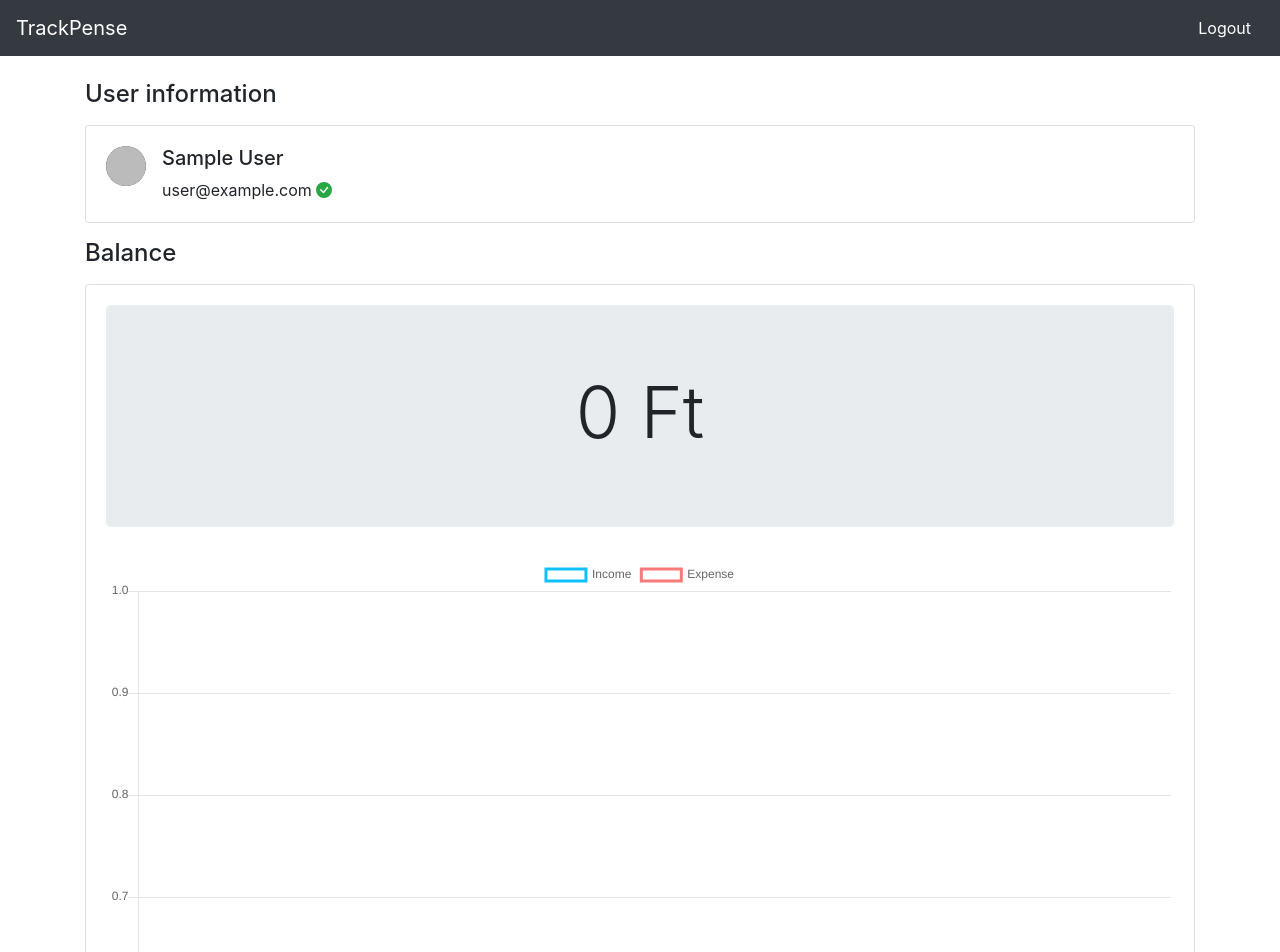
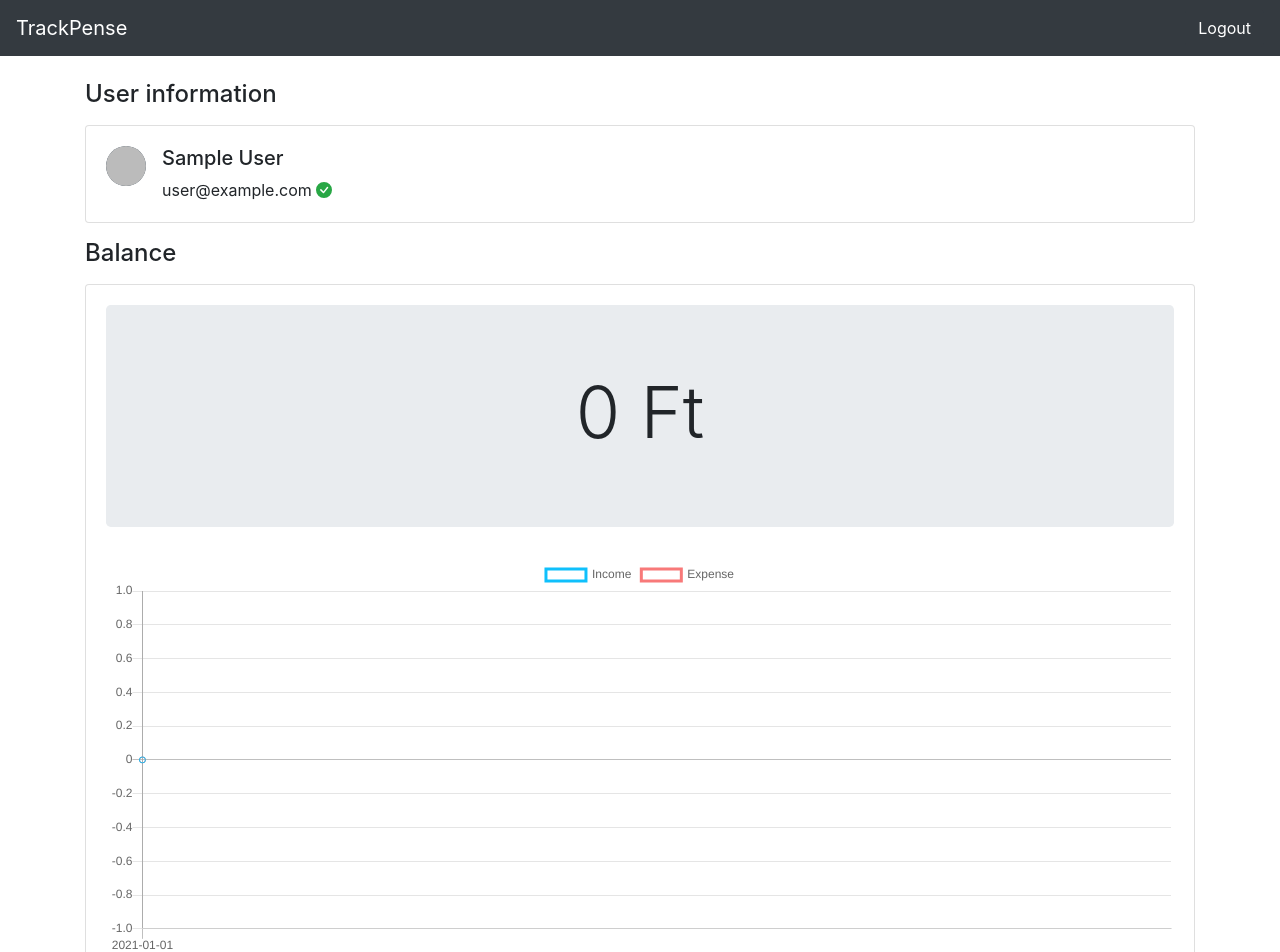
Before and after one commit to sebinemeth/trackpense, a Vue app: page /home in a window 1280 px wide. Shown: the top 952 px of the page. Built offline with nearby package versions, Linux system fonts and the light colour scheme; no server answers; the database is empty; sample sign-in values are in the browser's storage.

Commit message:
redesign chart

```diff
--- a/src/views/Home.vue
+++ b/src/views/Home.vue
@@ -24,7 +24,13 @@
       <h4>Balance</h4>
       <b-card class="my-3">
         <total-balance :listitems="listitems"></total-balance>
-        <line-chart :chart-data="chartData"></line-chart>
+        <line-chart
+          :chart-data="chartData"
+          :options="{
+            responsive: true,
+            maintainAspectRatio: false,
+          }"
+        ></line-chart>
       </b-card>
 
       <h4>Recent activity</h4>
@@ -71,9 +77,19 @@ export default {
   computed: {
     chartData() {
       const days = {};
+
+      const now = new Date().getTime();
+      for (
+        let timestamp = this.listitems[0]?.timestamp;
+        timestamp < now;
+        timestamp += 20 * 60 * 60 * 1000
+      )
+        days[this.formatDate(timestamp)] = [];
+      days[this.formatDate(now)] = [];
+
       for (const e of this.listitems) {
         const day = this.formatDate(e.timestamp);
-        if (!days[day]) days[day] = [];
+        //if (!days[day]) days[day] = [];
         days[day].push(e);
       }
 
```
